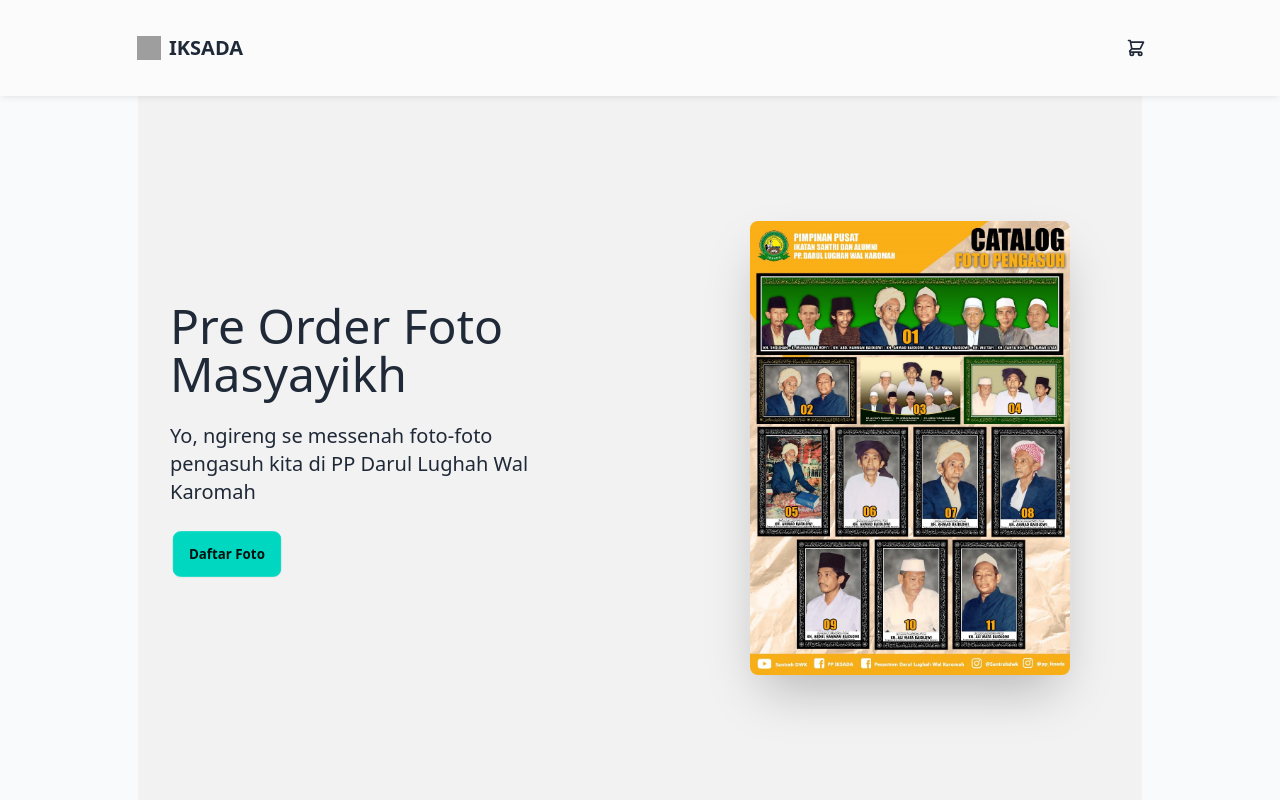
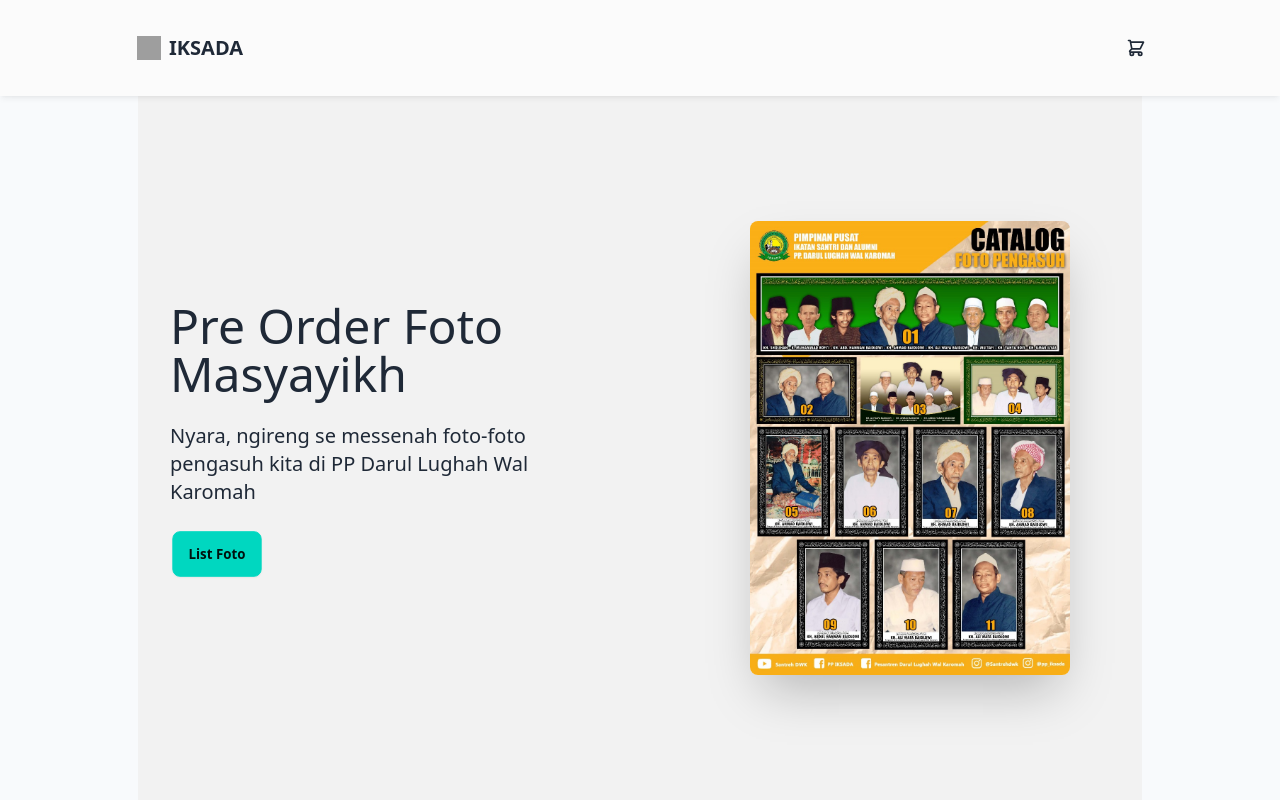
Before and after one commit to oebaedz/preorder-kaos, a React (Vite) app: page / in a window 1280 px wide. Shown: the top 800 px of the page. Built offline with nearby package versions, Linux system fonts and the light colour scheme; grey boxes are pictures that could not be loaded; the HTML template or start-up script is replaced by a standard one.

Commit message:
Refactor : Changed Hero

```diff
--- a/src/components/Hero.jsx
+++ b/src/components/Hero.jsx
@@ -14,10 +14,10 @@ const Hero = () => {
             Pre Order Foto Masyayikh
           </h1>
           <p className="py-6 md:text-xl font-light md:mr-44">
-            Yo, ngireng se messenah foto-foto pengasuh kita <span>di PP Darul Lughah Wal Karomah</span>
+            Nyara, ngireng se messenah foto-foto pengasuh kita <span>di PP Darul Lughah Wal Karomah</span>
           </p>
           <button className="btn btn-accent hidden md:block" onClick={scrollList} >
-            <Link>Daftar Foto</Link>
+            <Link>List Foto</Link>
           </button>
         </div>
         <img
```
